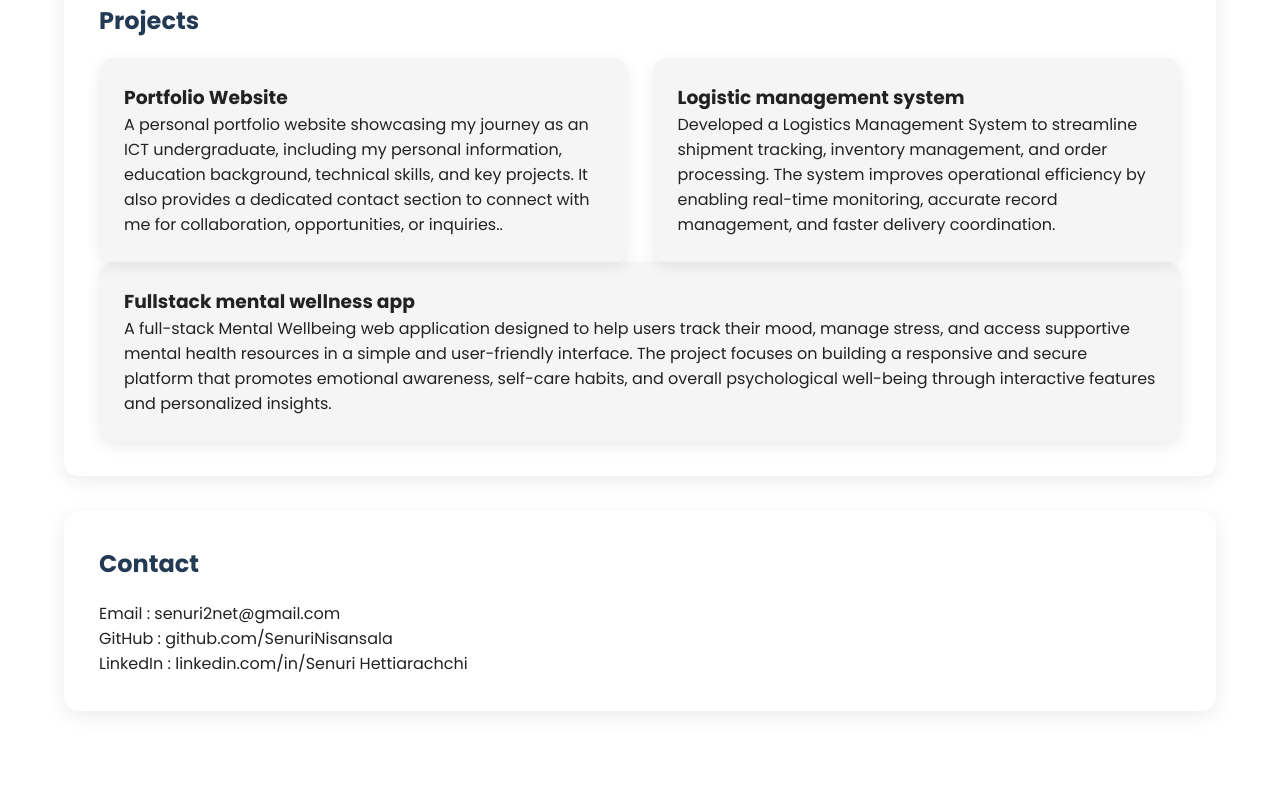
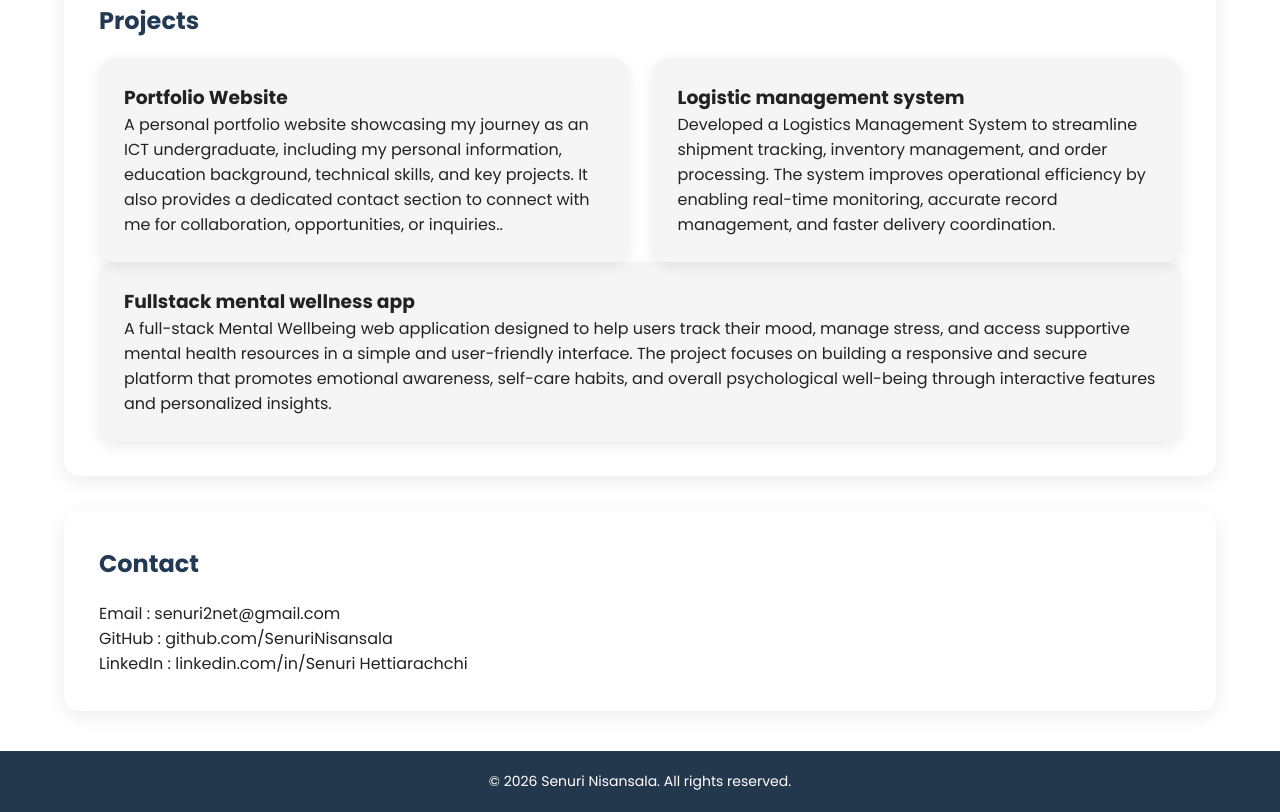
Before and after one commit to SenuriNisansala/my-portfolio, a plain HTML site: page index.html in a window 1280 px wide. Shown: the part 2070-2882 px from the top of the page. Before the commit the page ends 2816 px from the top, so only its background shows below. Drawn offline with Linux system fonts and the light colour scheme.

Commit message:
footer copyright policy added

```diff
--- a/index.html
+++ b/index.html
@@ -249,6 +249,11 @@ A full-stack Mental Wellbeing web application designed to help users track their
 <i class="fas fa-arrow-up"></i>
 </button>
 
+
+<footer class="footer">
+    <p>© 2026 Senuri Nisansala. All rights reserved.</p>
+</footer>
+
 <script src="script.js"></script>
 
 </body>
--- a/style.css
+++ b/style.css
@@ -318,3 +318,12 @@ font-size:20px;
 display:none;
 cursor:pointer;
 }
+
+.footer{
+    text-align:center;
+    padding:20px;
+    margin-top:40px;
+    background:#24384d;
+    color:white;
+    font-size:14px;
+}
```
